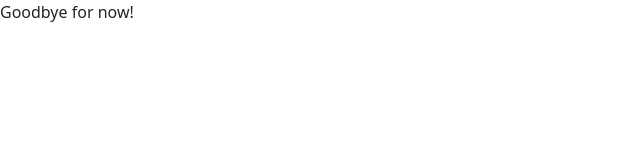
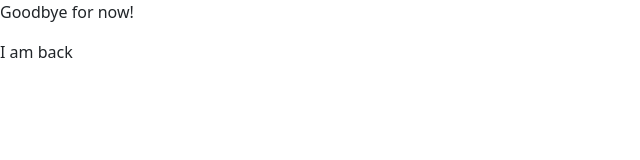
Before and after one commit to vanessali824/first-repo, a plain HTML site: page index.html in a window 1280 px wide. Shown: the full height of the page, 0-640 px from the left. Drawn offline with nearby package versions, Linux system fonts and the light colour scheme.

Commit message:
Adding extra paragraph

```diff
--- a/index.html
+++ b/index.html
@@ -8,6 +8,7 @@
   </head>
   <body>
     <p>Goodbye for now!</p>
+    <p>I am back</p>
     <script src="https://cdn.jsdelivr.net/npm/bootstrap@5.2.2/dist/js/bootstrap.bundle.min.js" integrity="sha384-OERcA2EqjJCMA+/3y+gxIOqMEjwtxJY7qPCqsdltbNJuaOe923+mo//f6V8Qbsw3" crossorigin="anonymous"></script>
   </body>
 </html>
```
